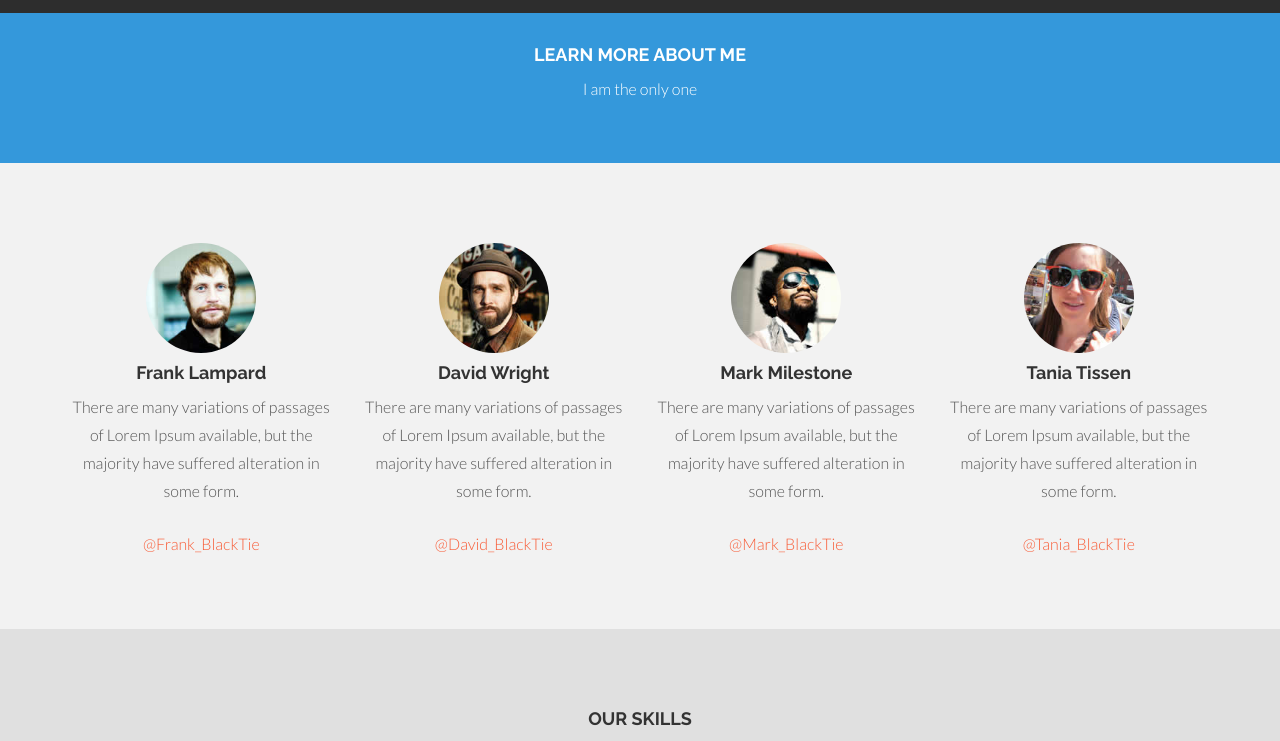
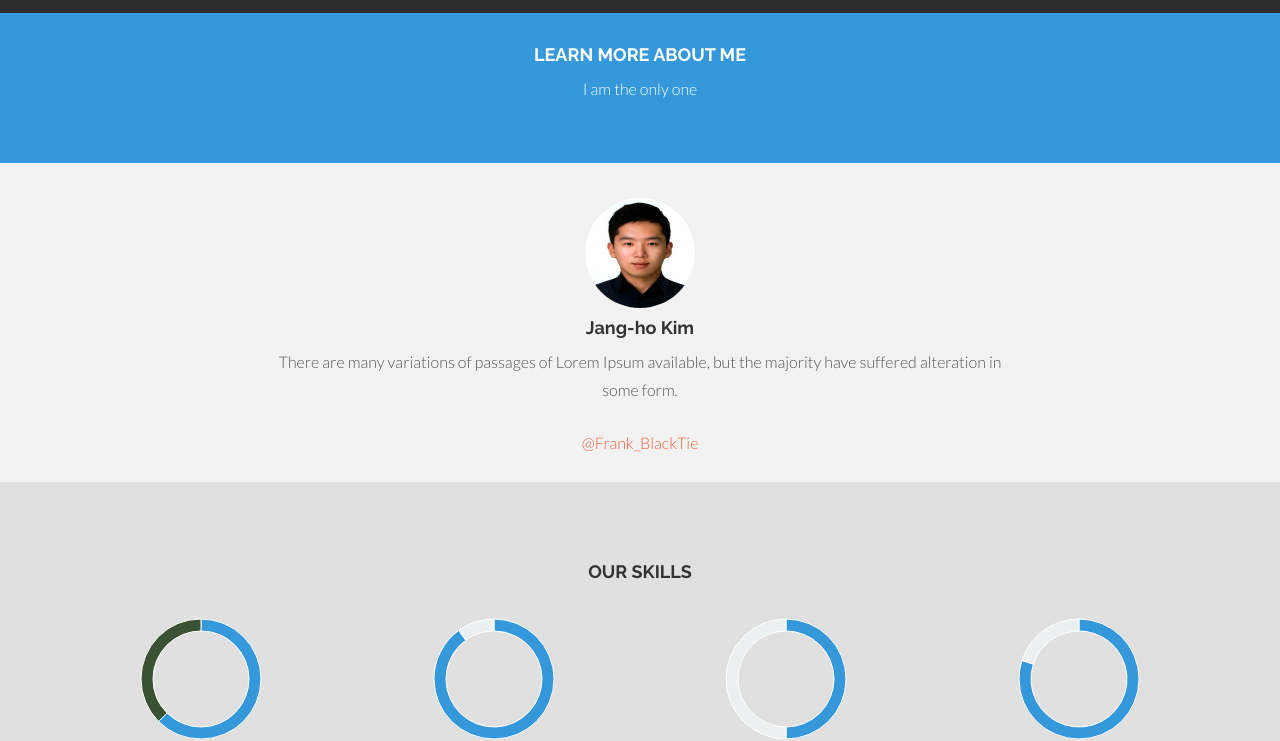
Before and after one commit to kimjangho/portfolio, a plain HTML site: page about.html in a window 1280 px wide. Shown: the part 70-811 px from the top of the page. Drawn offline with nearby package versions, Linux system fonts and the light colour scheme.

Commit message:
profile pictures updated

```diff
--- a/about.html
+++ b/about.html
@@ -66,38 +66,16 @@
 
 	<div class="container w">
 		<div class="row centered">
-			<br><br>
-			<div class="col-lg-3">
-				<img class="img-circle" src="assets/img/pic.jpg" width="110" height="110" alt="">
-				<h4>Frank Lampard</h4>
+
+            <div class="col-lg-8 col-lg-offset-2">
+				<img class="img-circle" src="assets/img/profile.jpg" width="110" height="110" alt="">
+				<h4>Jang-ho Kim</h4>
 				<p>There are many variations of passages of Lorem Ipsum available, but the majority have suffered alteration in some form.</p>
 				<p><a href="#">@Frank_BlackTie</a></p>
 			</div><!-- col-lg-3 -->
 
-			<div class="col-lg-3">
-				<img class="img-circle" src="assets/img/pic2.jpg" width="110" height="110" alt="">
-				<h4>David Wright</h4>
-				<p>There are many variations of passages of Lorem Ipsum available, but the majority have suffered alteration in some form.</p>
-				<p><a href="#">@David_BlackTie</a></p>
-			</div><!-- col-lg-3 -->
+		</div><!-- row -->
 
-			<div class="col-lg-3">
-				<img class="img-circle" src="assets/img/pic3.jpg" width="110" height="110" alt="">
-				<h4>Mark Milestone</h4>
-				<p>There are many variations of passages of Lorem Ipsum available, but the majority have suffered alteration in some form.</p>
-				<p><a href="#">@Mark_BlackTie</a></p>
-			</div><!-- col-lg-3 -->
-
-			<div class="col-lg-3">
-				<img class="img-circle" src="assets/img/pic4.jpg" width="110" height="110" alt="">
-				<h4>Tania Tissen</h4>
-				<p>There are many variations of passages of Lorem Ipsum available, but the majority have suffered alteration in some form.</p>
-				<p><a href="#">@Tania_BlackTie</a></p>
-			</div><!-- col-lg-3 -->
-
-		</div><!-- row -->
-		<br>
-		<br>
 	</div><!-- container -->
 
 
@@ -115,12 +93,12 @@
 				<script>
 					var doughnutData = [
 							{
-								value: 70,
+								value: 50,
 								color:"#3498db"
 							},
 							{
 								value : 30,
-								color : "#ecf0f1"
+								color : "#3a5233"
 							}
 						];
 						var myDoughnut = new Chart(document.getElementById("canvas").getContext("2d")).Doughnut(doughnutData);
```
Also changed, not shown: assets/img/profile.jpg (added).
